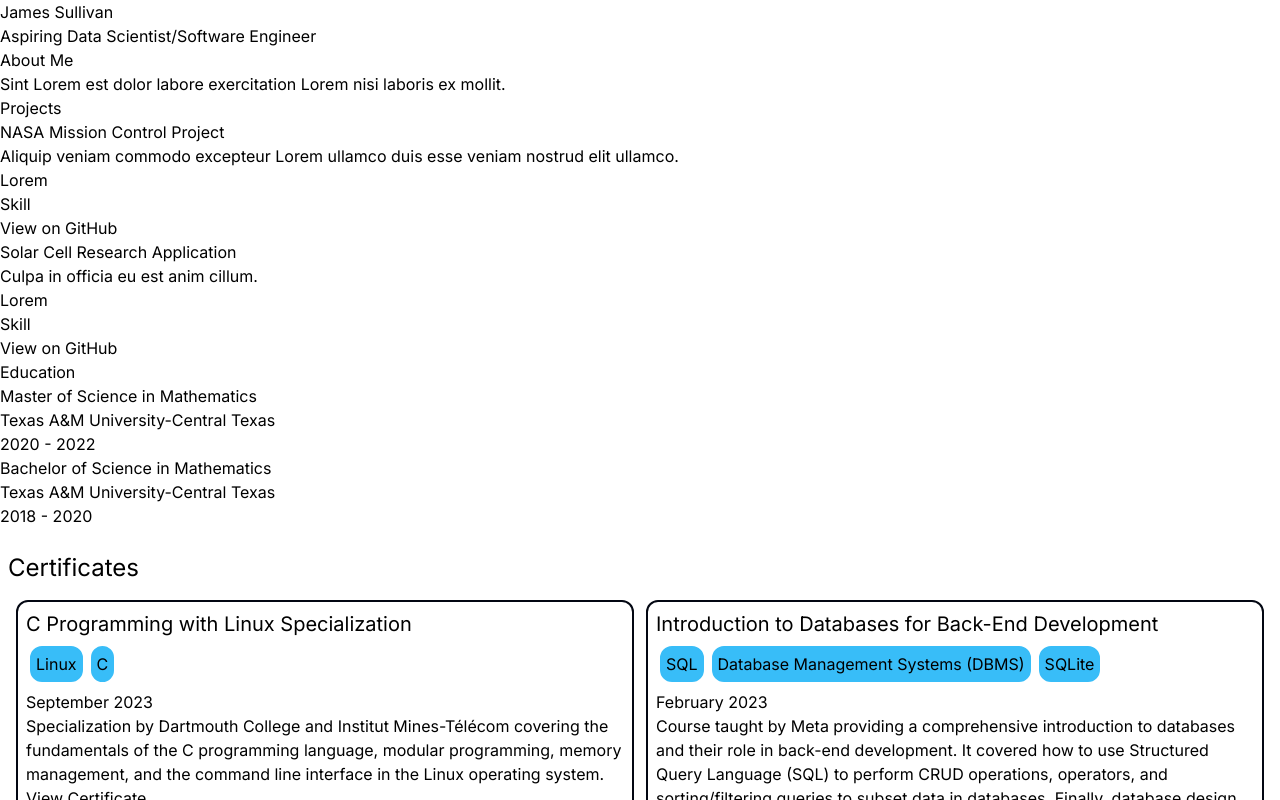
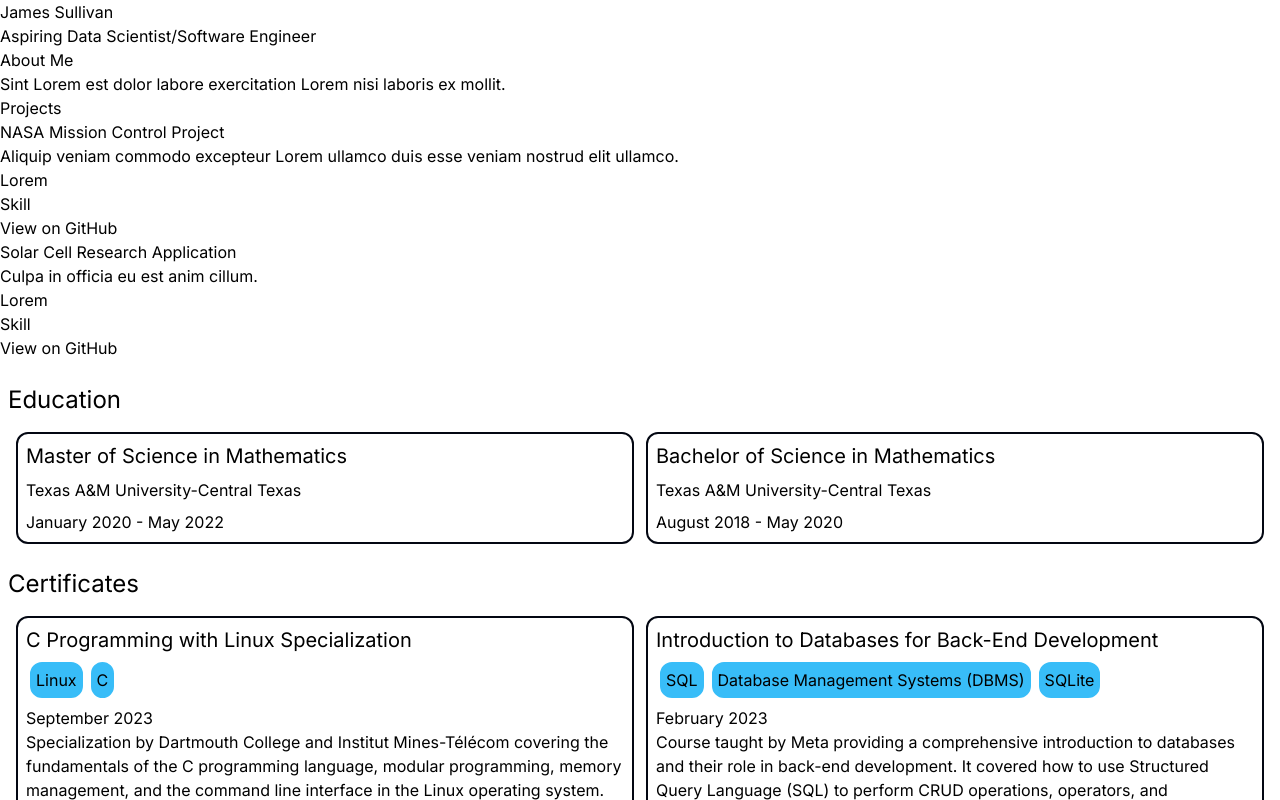
Before and after one commit to JSulley/portfolio, a Next.js app: page / in a window 1280 px wide. Shown: the top 800 px of the page. Built offline with nearby package versions, Linux system fonts and the light colour scheme.

Commit message:
Added styling to "Education" section

```diff
--- a/src/components/degree-item/degree-item.jsx
+++ b/src/components/degree-item/degree-item.jsx
@@ -2,10 +2,10 @@ export default function Degree({ degree }) {
   const { title, university, timeFrame } = degree;
 
   return (
-    <div>
-      <h3>{title}</h3>
+    <div className="even:mr-4 odd:ml-4 border-2 border-gray-950 rounded-xl mx-4pl-2 p-2">
+      <h3 className="text-xl mb-2">{title}</h3>
       <h4>{university}</h4>
-      <h4>{timeFrame}</h4>
+      <h4 className="mt-2">{timeFrame}</h4>
     </div>
   );
 }
--- a/src/components/education/education.jsx
+++ b/src/components/education/education.jsx
@@ -5,21 +5,23 @@ const degrees = [
     'id': 1,
     'title': 'Master of Science in Mathematics',
     'university': 'Texas A&M University-Central Texas',
-    'timeFrame': '2020 - 2022'
+    'timeFrame': 'January 2020 - May 2022'
   },
   {
     'id': 2,
     'title': 'Bachelor of Science in Mathematics',
     'university': 'Texas A&M University-Central Texas',
-    'timeFrame': '2018 - 2020'
+    'timeFrame': 'August 2018 - May 2020'
   },
 ];
 
 export default function Education() {
   return (
     <div>
-      <h2>Education</h2>
-      {degrees.map(degree => <DegreeItem key={degree.id} degree={degree} />)}
+      <h2 className="text-2xl mt-6 ml-2 mb-4">Education</h2>
+      <div className="grid gap-3 grid-cols-2">
+        {degrees.map(degree => <DegreeItem key={degree.id} degree={degree} />)}
+      </div>
     </div>
   );
 }
```
